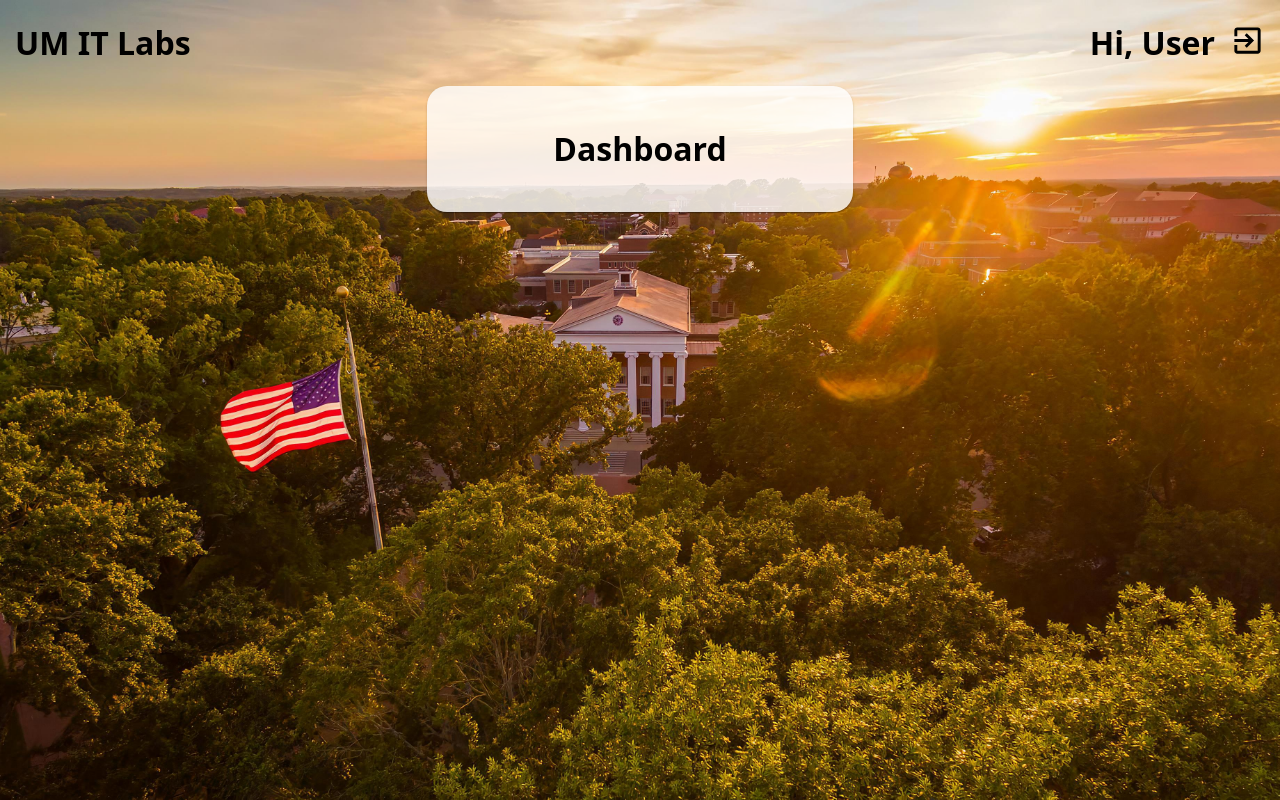
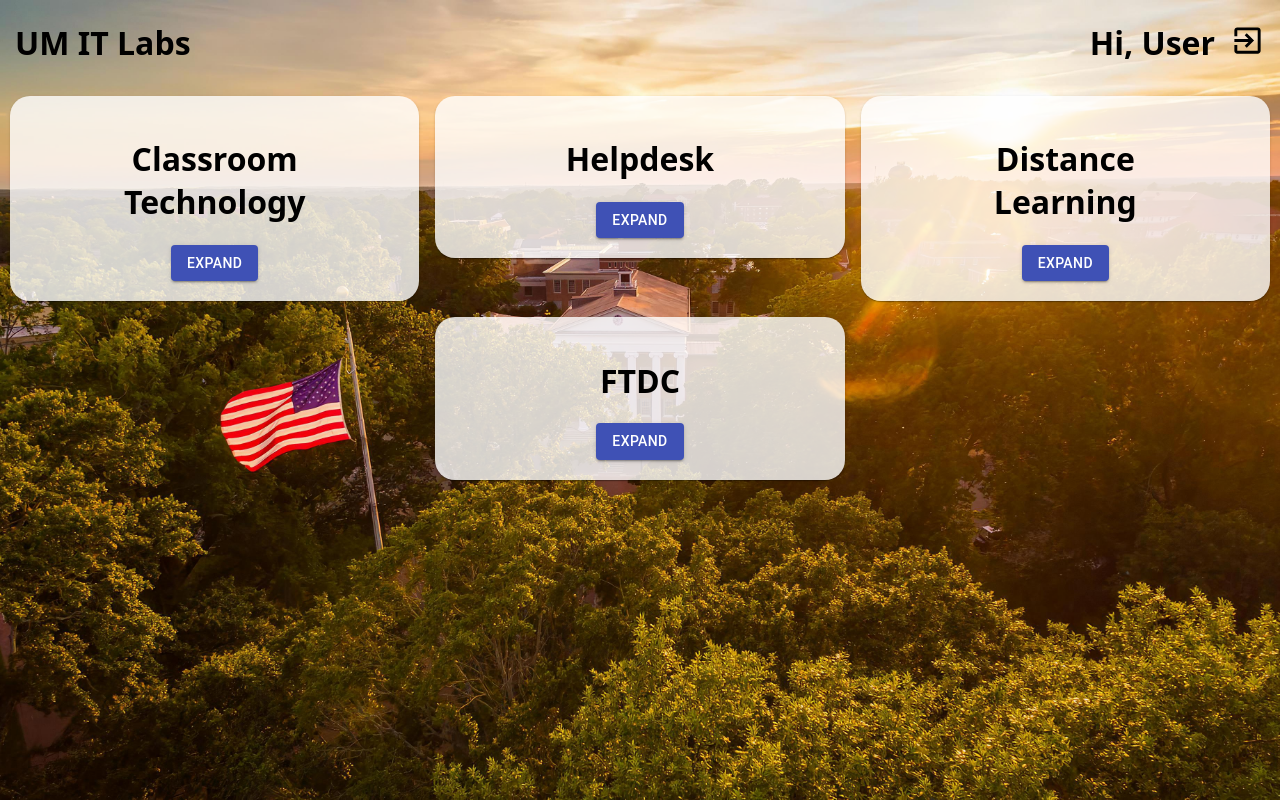
Before and after one commit to Opfes/itlabs-olemiss, a React (Create React App) app: page /dashboard in a window 1280 px wide. Built offline with nearby package versions, Linux system fonts and the light colour scheme.

Commit message:
made routing just a teensy bit better

```diff
--- a/src/App.css
+++ b/src/App.css
@@ -30,3 +30,8 @@ body {
  .mainPaper-override {
    opacity: 1.0;
  }
+
+ .appBody {
+  padding: 10px;
+
+ }
--- a/src/Dashboard.js
+++ b/src/Dashboard.js
@@ -1,7 +1,8 @@
-import { Grid, Paper, makeStyles, TextField, Button } from "@material-ui/core";
+import { Grid, Paper, makeStyles, TextField, Button, Icon } from "@material-ui/core";
 import {isMobile} from "react-device-detect";
 import logo from "./Resources/olemisslogo2.png";
 import { ExitToApp } from "@material-ui/icons";
+import {Link} from "react-router-dom";
 import './App.css';
 
 const useStyles = makeStyles({
@@ -33,6 +34,7 @@ const useStyles = makeStyles({
       } else {
         return (
             <div className="App">
+            <link rel="stylesheet" href="https://fonts.googleapis.com/icon?family=Material+Icons" />
               <header>
                 <Grid container
                 justifyContent='space-between'
@@ -45,16 +47,38 @@ const useStyles = makeStyles({
                     justifyContent="flex-end"
                     style={{paddingRight:15}}>
                     <Grid item><p className="headerText">Hi, User</p></Grid>
-                    <Grid item><ExitToApp fontSize="large" /></Grid>
+                    <Grid item><Link style={{ textDecoration: 'none', color:'black' }} to="/"><ExitToApp fontSize="large" /></Link></Grid>
                   </Grid>
                 </Grid>
               </header>
               <div className="appBody">
                 <Grid container
-                  justifyContent="center">
-                    <Grid item xs={4}>
+                  justifyContent="center"
+                  justify="space-around"
+                  spacing={2}
+                  >
+                    <Grid item id='CTCard' xs={4}>
                       <Paper className={classes.mainPaper}>
-                        <h1>Dashboard</h1>
+                        <h1>Classroom<br/>Technology</h1>
+                        <Button variant="contained" color="primary">Expand</Button>
+                      </Paper>
+                    </Grid>
+                    <Grid item id='HDCard' xs={4}>
+                      <Paper className={classes.mainPaper}>
+                        <h1>Helpdesk</h1>
+                        <Button variant="contained" color="primary">Expand</Button>
+                      </Paper>
+                    </Grid>
+                    <Grid item id='DLCard' xs={4}>
+                      <Paper className={classes.mainPaper}>
+                        <h1>Distance<br/>Learning</h1>
+                        <Button variant="contained" color="primary">Expand</Button>
+                      </Paper>
+                    </Grid>
+                    <Grid item id='FTDCCard' xs={4}>
+                      <Paper className={classes.mainPaper}>
+                        <h1>FTDC</h1>
+                        <Button variant="contained" color="primary">Expand</Button>
                       </Paper>
                     </Grid>
                 </Grid>
--- a/src/Landing.js
+++ b/src/Landing.js
@@ -2,6 +2,7 @@ import { Grid, Paper, makeStyles, TextField, Button } from "@material-ui/core";
 import {isMobile} from "react-device-detect";
 import logo from "./Resources/olemisslogo2.png";
 import { ExitToApp } from "@material-ui/icons";
+import {Link} from "react-router-dom";
 import './App.css';
 
 const useStyles = makeStyles({
@@ -61,7 +62,7 @@ function Landing() {
                     <form noValidate autoComplete="off"><Grid container direction="column" spacing={3}>
                       <Grid item><TextField label="WebID"/></Grid>
                       <Grid item><TextField label="Password"/></Grid>
-                      <Grid item><Button variant="contained" color="primary">Log in</Button></Grid>
+                      <Grid item><Link to="/dashboard"><Button variant="contained" color="primary">Log in</Button></Link></Grid>
                     </Grid></form>
                   </div>
                 </Paper>
```
